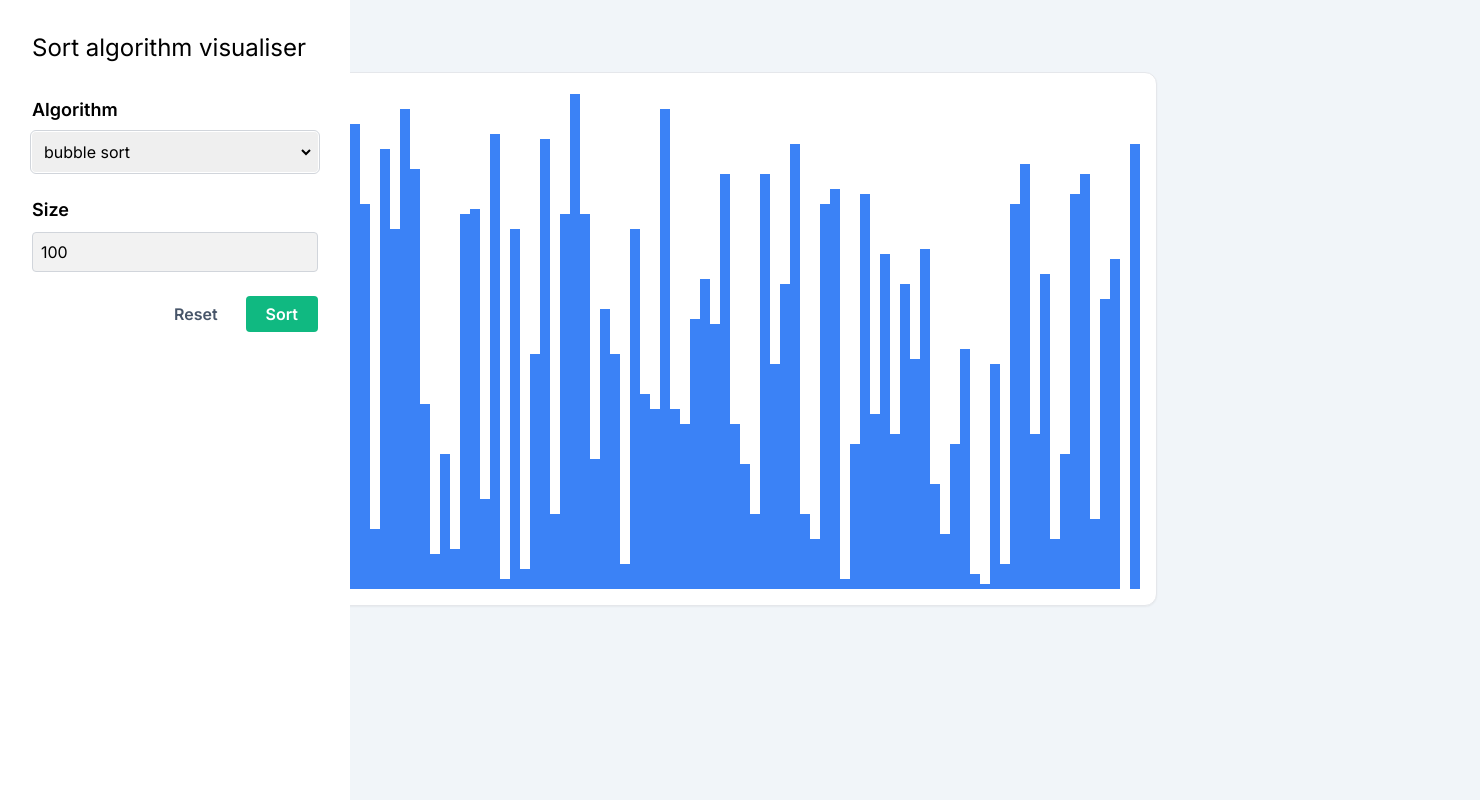
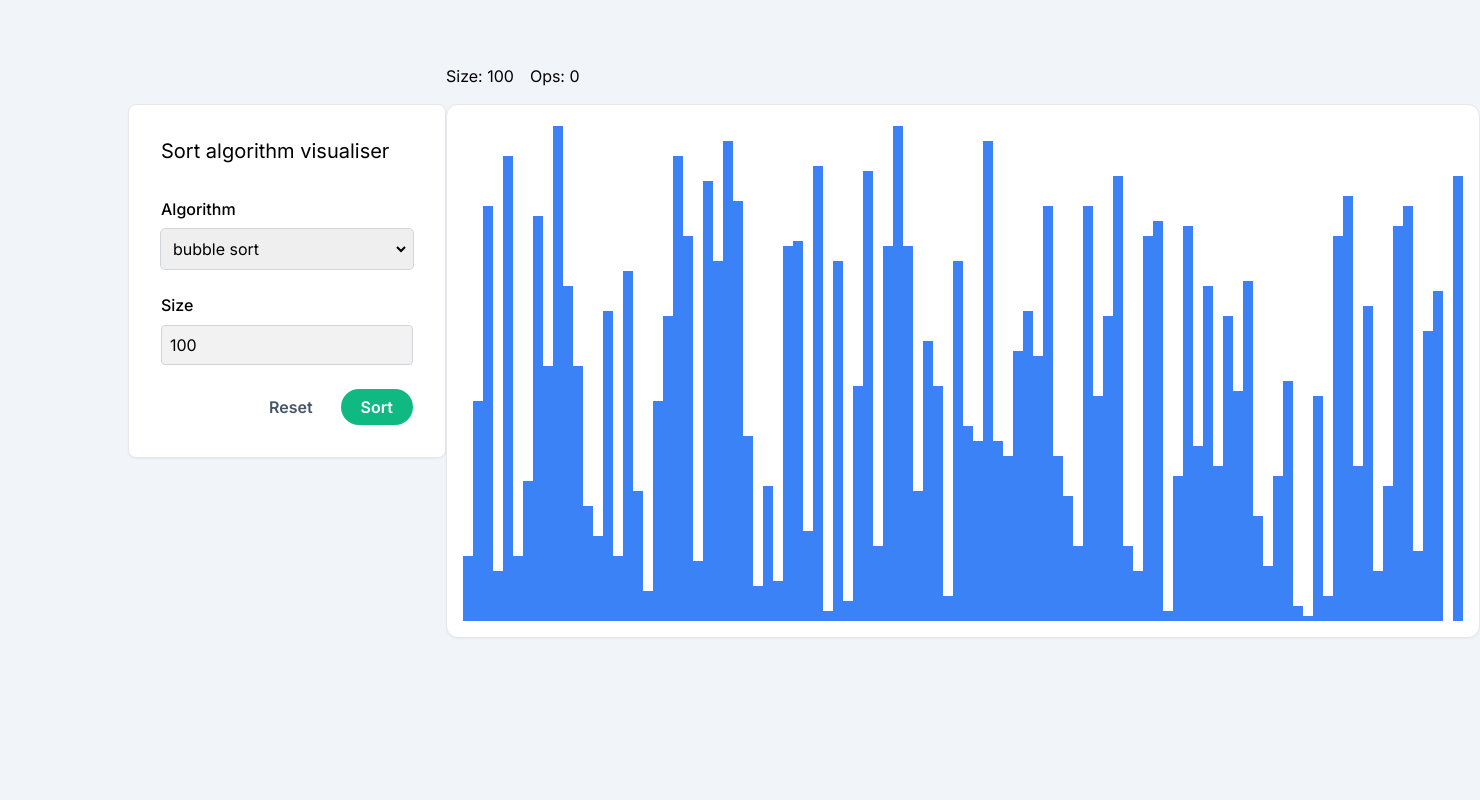
Before and after one commit to daveg1/sort-algorithm-visualiser, a website built with Vite: page index.html in a window 1280 px wide. Shown: the whole page, 1480 px wide, since content can reach past the window. Built offline with nearby package versions, Linux system fonts and the light colour scheme.

Commit message:
continuing ui overhaul

```diff
--- a/index.html
+++ b/index.html
@@ -7,32 +7,28 @@
     <title>Sorting Visualiser</title>
     <script src="./src/index.ts" type="module"></script>
   </head>
-  <body class="bg-slate-100 dark:bg-slate-900">
+  <body class="flex bg-slate-100 px-32 py-16 dark:bg-slate-900">
     <aside
-      class="absolute inset-y-0 left-0 flex w-[350px] flex-col gap-8 bg-white p-8"
+      class="mt-10 flex h-full w-[350px] flex-col gap-8 justify-self-center rounded-lg border bg-white p-8 shadow-sm"
     >
       <header>
-        <h1 class="text-2xl">Sort algorithm visualiser</h1>
+        <h1 class="text-xl">Sort algorithm visualiser</h1>
       </header>
 
       <main class="flex flex-col gap-6">
         <section class="flex flex-col">
-          <label
-            for="algorithm-select"
-            class="cursor-pointer pb-2 text-lg font-semibold"
+          <label for="algorithm-select" class="cursor-pointer pb-2 font-medium"
             >Algorithm</label
           >
 
           <select
             id="algorithm-select"
-            class="h-10 cursor-pointer rounded border-r-4 border-r-transparent px-2 outline outline-1 outline-offset-1 outline-gray-300 hover:shadow-sm hover:outline-gray-500 focus:shadow-sm focus:outline-indigo-400"
+            class="h-10 cursor-pointer rounded border-r-4 border-r-transparent px-2 outline outline-1 outline-gray-300 hover:shadow-md hover:outline-gray-500 focus:shadow-sm focus:outline-indigo-400"
           ></select>
         </section>
 
         <section class="flex flex-col">
-          <label
-            for="data-size"
-            class="cursor-pointer pb-2 text-lg font-semibold"
+          <label for="data-size" class="cursor-pointer pb-2 font-medium"
             >Size</label
           >
 
@@ -57,7 +53,7 @@
           <button
             type="button"
             id="sort-button"
-            class="h-9 cursor-pointer rounded bg-emerald-500 px-5 font-semibold text-white transition-colors hover:bg-emerald-500/80 active:bg-emerald-600/90"
+            class="h-9 cursor-pointer rounded-full bg-emerald-500 px-5 font-semibold text-white transition-colors hover:bg-emerald-500/80 active:bg-emerald-600/90"
           >
             Sort
           </button>
@@ -65,15 +61,15 @@
       </main>
     </aside>
 
-    <main class="mx-auto max-w-max py-8">
-      <aside class="flex gap-4">
+    <main class="mx-auto flex flex-col gap-4">
+      <aside class="flex h-6 gap-4">
         <span>Size: <span id="size"></span></span>
         <span>Ops: <span id="ops"></span></span>
       </aside>
 
       <canvas
         id="canvas"
-        class="my-4 rounded-xl border bg-white p-4 text-blue-500 shadow-sm dark:bg-slate-900 dark:text-blue-400"
+        class="rounded-xl border bg-white p-4 text-blue-500 shadow-sm dark:bg-slate-900 dark:text-blue-400"
         height="500"
         width="1000"
       ></canvas>
--- a/src/index.ts
+++ b/src/index.ts
@@ -16,6 +16,7 @@ const algorithmSelect = document.querySelector(
 
 const canvas = new Canvas(canvasElem);
 const drawQueue = new DrawQueue();
+let isSorting = false;
 
 const algorithms: Map<string, Sort> = new Map();
 algorithms.set("bubble", new BubbleSort());
@@ -32,15 +33,18 @@ algorithms.forEach((_, k) => {
 
 algorithmSelect.addEventListener("change", () => {
   algo = algorithms.get(algorithmSelect.value)!;
+
+  if (!isSorting) {
+    State.resetStats();
+    canvas.drawData(State.data);
+  }
 });
 
 canvas.drawData(State.data);
 State.renderStats();
 
-let sorting = false;
-
 sortButton?.addEventListener("click", () => {
-  if (sorting) {
+  if (isSorting) {
     return;
   }
 
@@ -49,11 +53,11 @@ sortButton?.addEventListener("click", () => {
     drawQueue.append(event);
   });
 
-  sorting = true;
+  isSorting = true;
   const sortedData = algo.sort(State.data);
   console.log(sortedData);
   canvas.updateCanvas(drawQueue).then(() => {
-    sorting = false;
+    isSorting = false;
   });
 });
 
```
